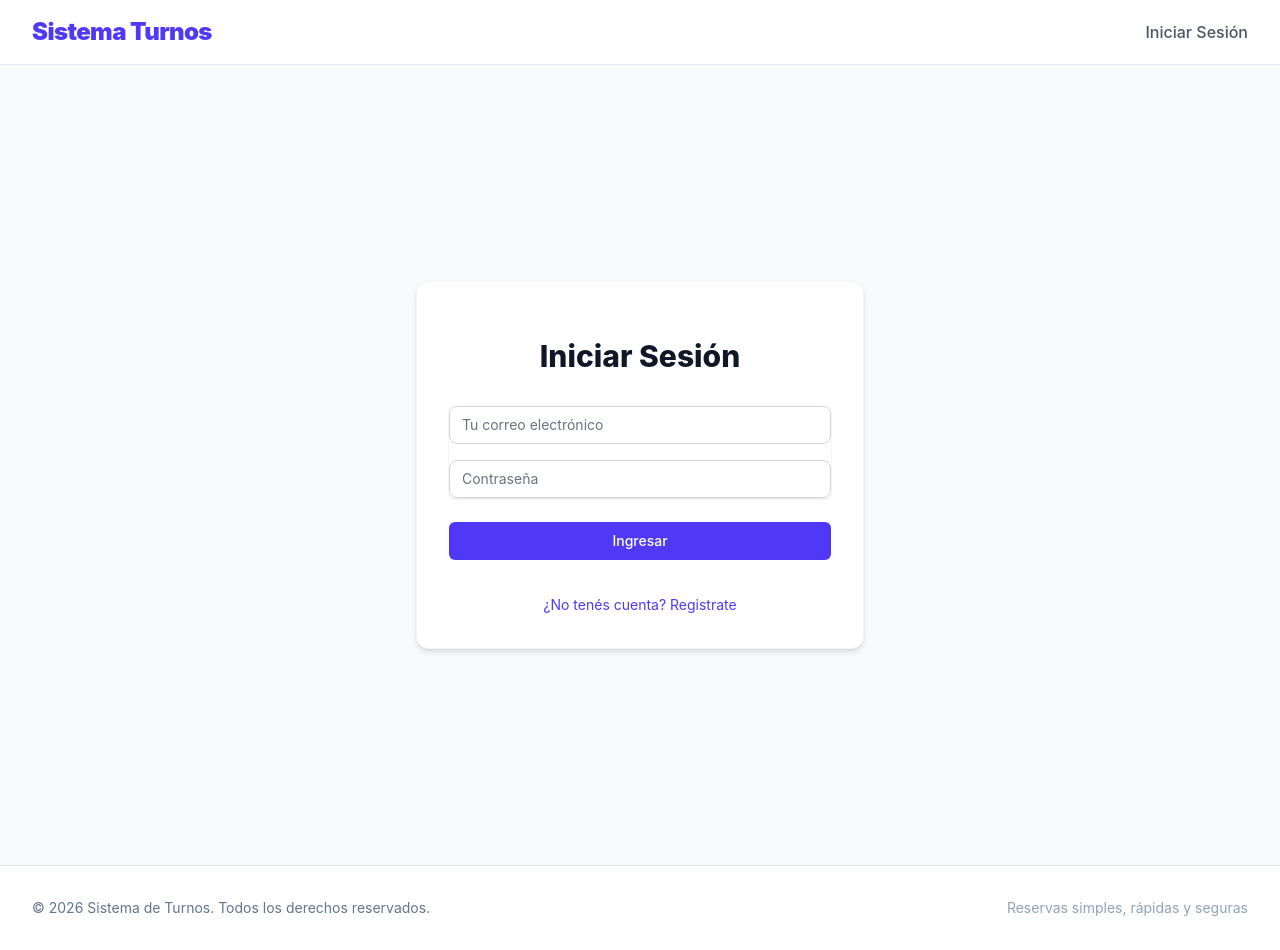
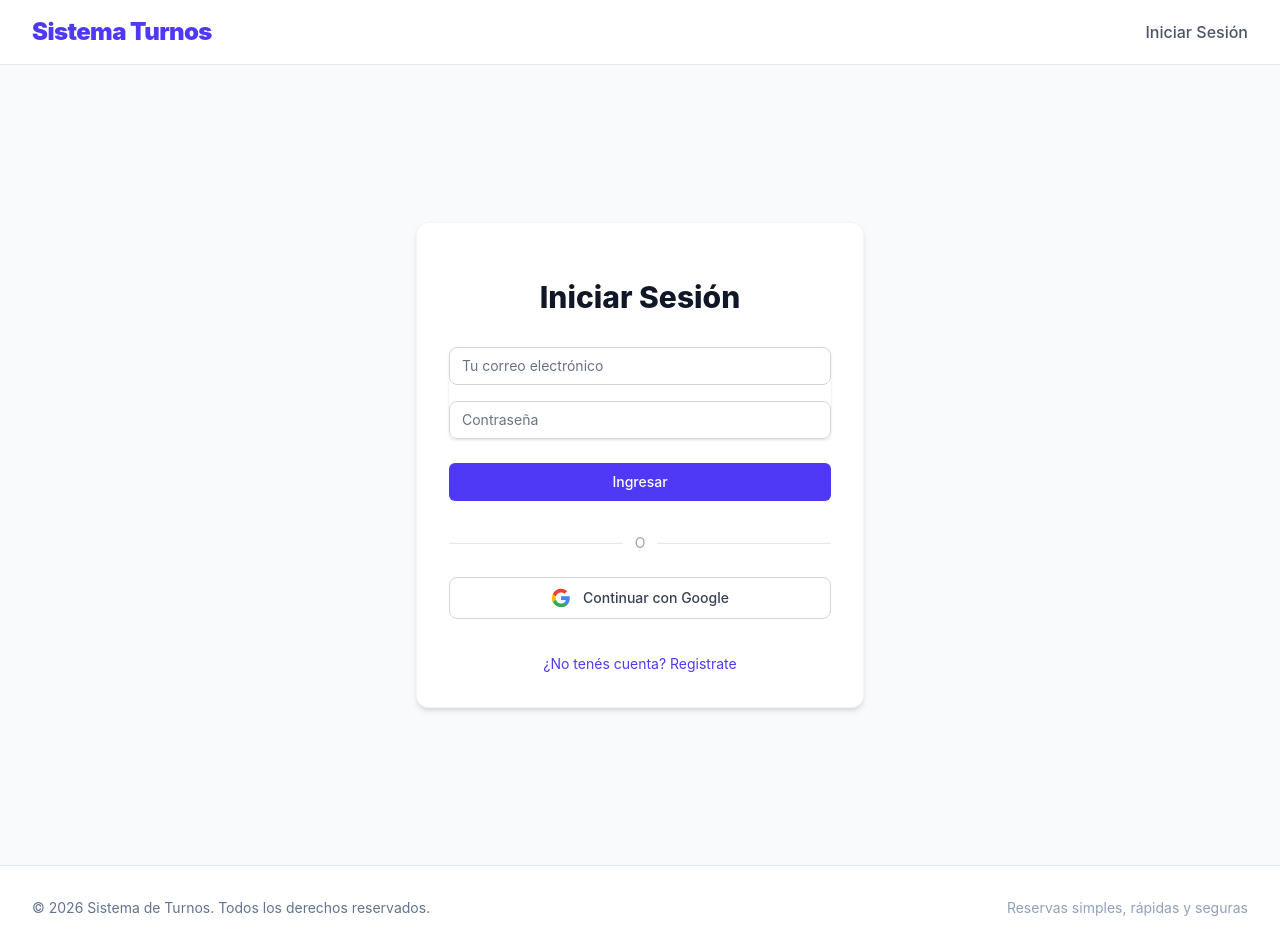
Before and after one commit to HidalgoBrian/sistema-turnos, a React (Vite) app: page /login in a window 1280 px wide. Built offline with nearby package versions, Linux system fonts and the light colour scheme; no server answers.

Commit message:
Integracion de inicio de sesion con google

```diff
--- a/src/components/Auth.tsx
+++ b/src/components/Auth.tsx
@@ -84,6 +84,29 @@ export default function Auth() {
                     </div>
                 </form>
 
+                <div className="relative my-6">
+                    <div className="absolute inset-0 flex items-center">
+                        <div className="w-full border-t border-gray-200" />
+                    </div>
+                    <div className="relative flex justify-center text-sm">
+                        <span className="bg-white px-3 text-gray-400">O</span>
+                    </div>
+                </div>
+
+                <button
+                    type="button"
+                    onClick={() => supabase.auth.signInWithOAuth({ provider: 'google' })}
+                    className="w-full flex items-center justify-center gap-3 py-2.5 px-4 border border-gray-300 rounded-lg text-sm font-medium text-gray-700 bg-white hover:bg-gray-50 transition-colors"
+                >
+                    <svg className="w-5 h-5" viewBox="0 0 24 24">
+                        <path d="M22.56 12.25c0-.78-.07-1.53-.2-2.25H12v4.26h5.92a5.06 5.06 0 01-2.2 3.32v2.77h3.57c2.08-1.92 3.28-4.74 3.28-8.1z" fill="#4285F4" />
+                        <path d="M12 23c2.97 0 5.46-.98 7.28-2.66l-3.57-2.77c-.98.66-2.23 1.06-3.71 1.06-2.86 0-5.29-1.93-6.16-4.53H2.18v2.84C3.99 20.53 7.7 23 12 23z" fill="#34A853" />
+                        <path d="M5.84 14.09c-.22-.66-.35-1.36-.35-2.09s.13-1.43.35-2.09V7.07H2.18C1.43 8.55 1 10.22 1 12s.43 3.45 1.18 4.93l2.85-2.22.81-.62z" fill="#FBBC05" />
+                        <path d="M12 5.38c1.62 0 3.06.56 4.21 1.64l3.15-3.15C17.45 2.09 14.97 1 12 1 7.7 1 3.99 3.47 2.18 7.07l3.66 2.84c.87-2.6 3.3-4.53 6.16-4.53z" fill="#EA4335" />
+                    </svg>
+                    Continuar con Google
+                </button>
+
                 <div className="text-center mt-4">
                     <button
                         onClick={() => {
```
Also changed, not shown: 1 other file (tests, documents, lock files or other folders).
